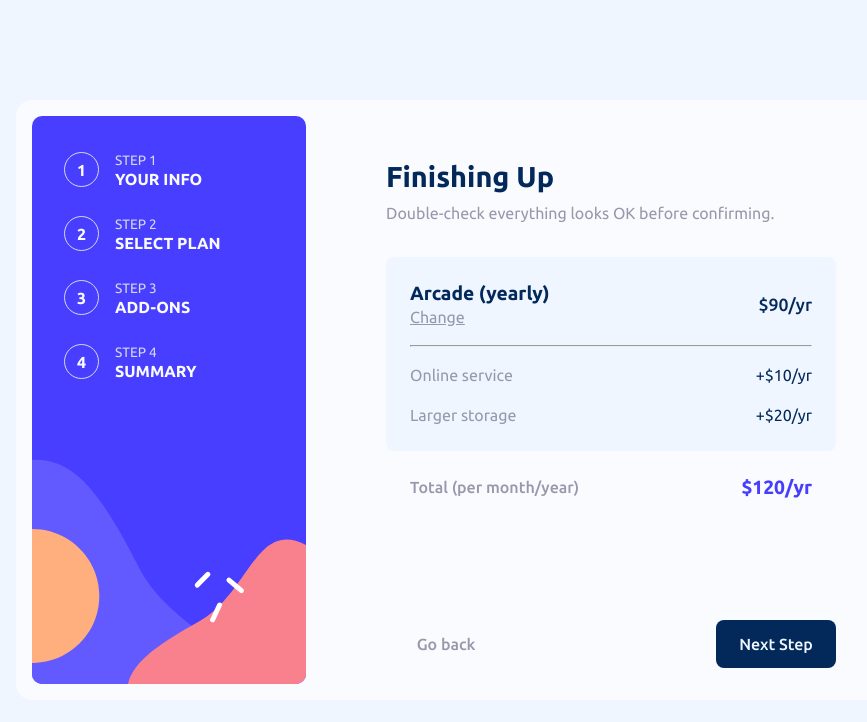
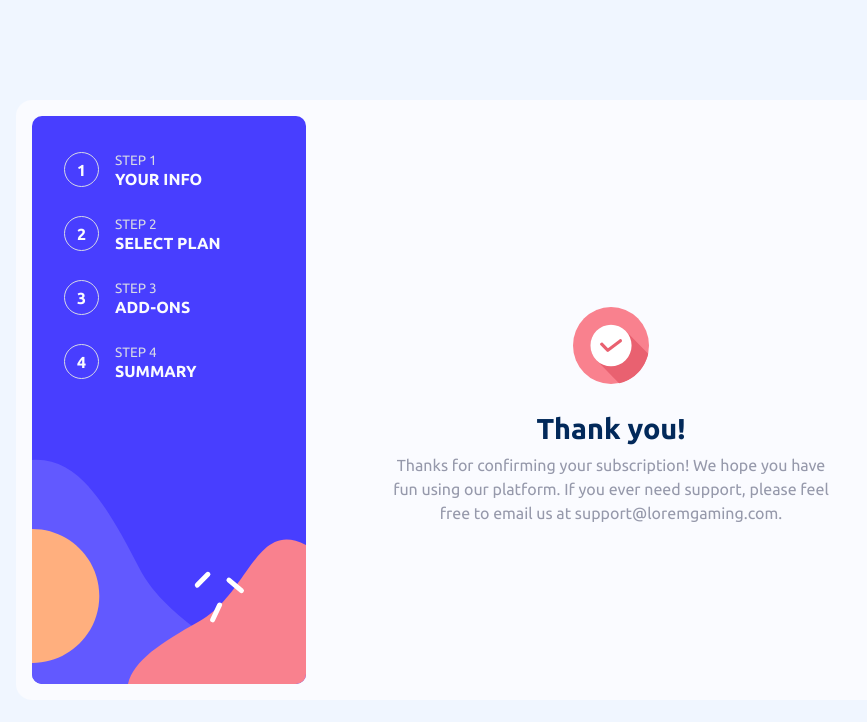
Before and after one commit to HeroldKiraly/multi-step-form-main, a React (Vite) app: page / in a window 1280 px wide. Shown: the top 722 px of the page, without its empty margins (166-1033 px from the left). Built offline with nearby package versions, Linux system fonts and the light colour scheme.

Commit message:
Added thank you section

```diff
--- a/src/components/Form.jsx
+++ b/src/components/Form.jsx
@@ -2,6 +2,7 @@ import Info from './Info';
 import Addons from './Addons';
 import Plan from './Plan';
 import Summary from './Summary';
+import Thanks from './Thanks';
 
 const Form = () => {
     return (
@@ -57,7 +58,8 @@ const Form = () => {
                     {/* <Info /> */}
                     {/* <Plan /> */}
                     {/* <Addons /> */}
-                    <Summary />
+                    {/* <Summary /> */}
+                    <Thanks />
                 </section>
             </main>
         </>
--- a/src/components/Thanks.jsx
+++ b/src/components/Thanks.jsx
@@ -3,11 +3,15 @@ import React from 'react';
 const Thanks = () => {
     return(
         <>
-            Thank you!
-
-            Thanks for confirming your subscription! We hope you have fun
-            using our platform. If you ever need support, please feel free
-            to email us at support@loremgaming.com.
+            <div className="thanks-content">
+                <img src="./src/assets/images/icon-thank-you.svg"></img>
+                <h1 className="heading">Thank you!</h1>
+                <p className="subheading">
+                    Thanks for confirming your subscription! We hope you have fun using our platform. If you ever need support, please feel free to email us at support@loremgaming.com.
+                </p>
+            </div>
         </>
     );
 };
+
+export default Thanks;
--- a/src/index.css
+++ b/src/index.css
@@ -469,6 +469,17 @@ input:checked + .slider:before {
 
 /* Thanks CSS Start */
 
-
+.thanks-content {
+  height: 100%;
+  display: flex;
+  flex-direction: column;
+  justify-content: center;
+  align-items: center;
+  text-align: center;
+}
+.thanks-content > img {
+  margin-bottom: 2rem;
+  width: 17%;
+}
 
 /* Thanks CSS End */
```
